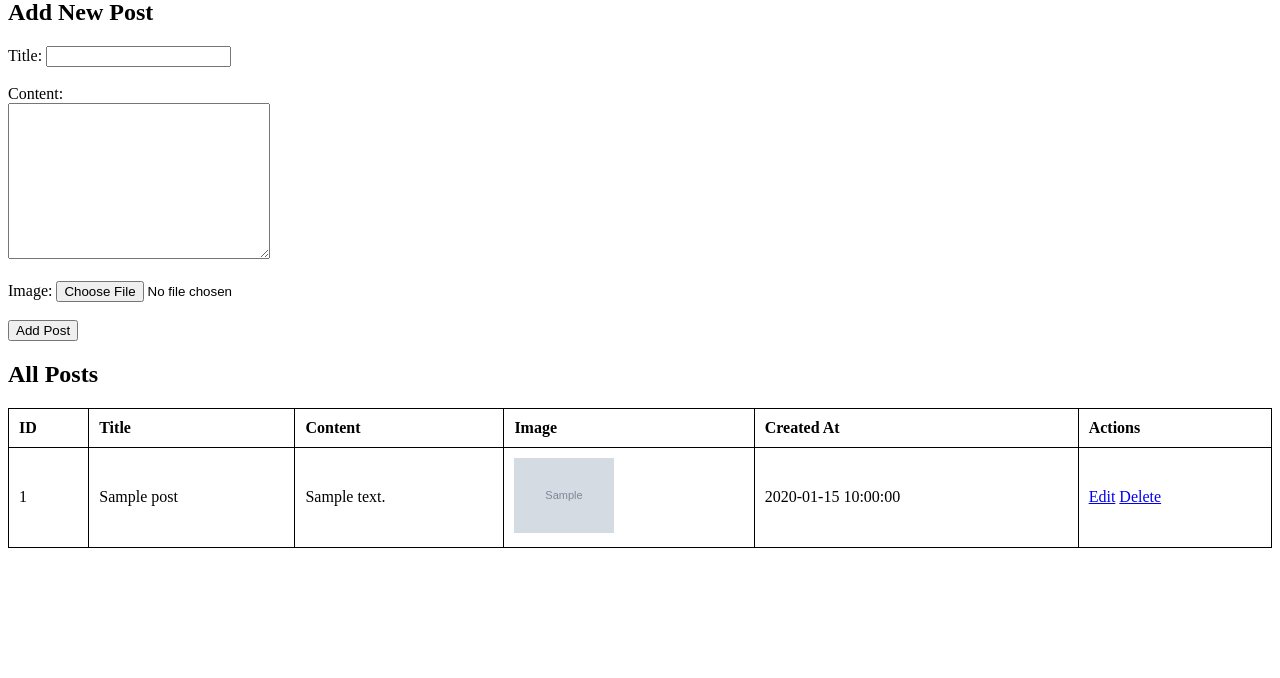
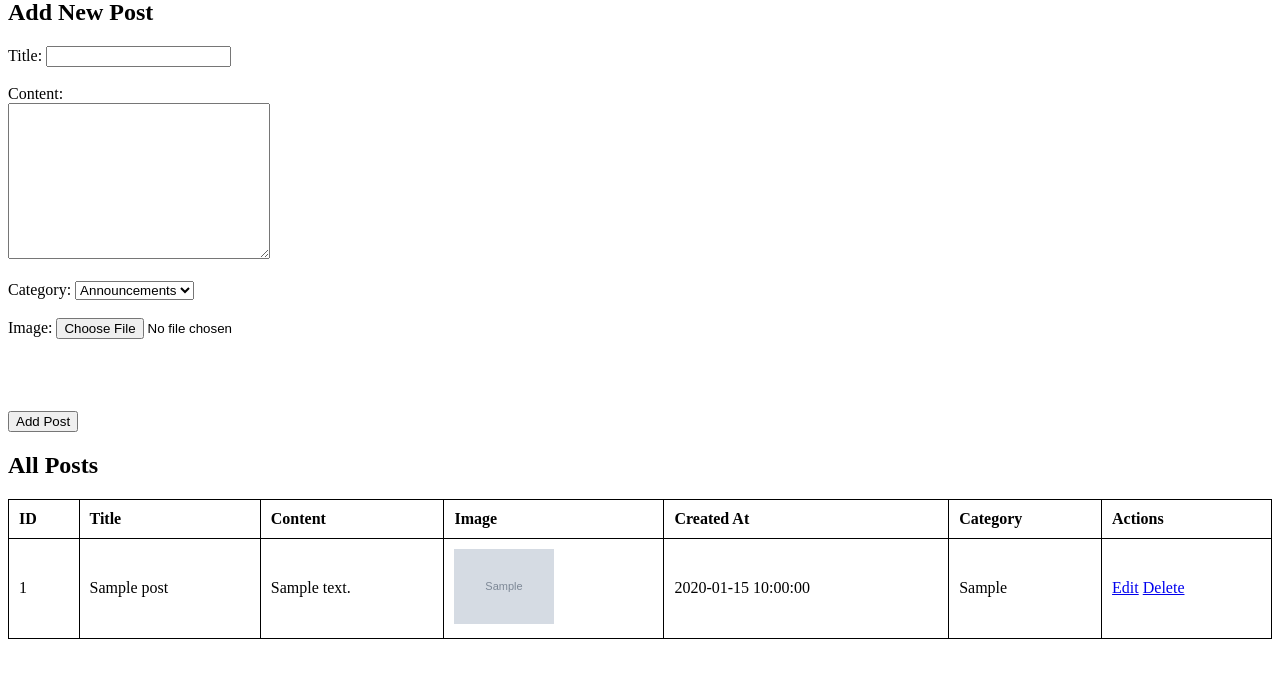
Before and after one commit to somlom/artSite, a PHP site: page /admin.php in a window 1280 px wide. Shown: the part 81-759 px from the top of the page. Run offline with PHP 8.4, Linux system fonts and the light colour scheme; tables that the repository leaves empty or names only in its code hold one stand-in row (values such as "Sample post"); grey boxes marked "Sample" are stand-in pictures.

Commit message:
pic preview, suggestions started

```diff
--- a/admin.php
+++ b/admin.php
@@ -1,64 +1,28 @@
 <?php
 include 'db.php';
+include 'helpers/admin.php';  // Include the functions file
 
 // Handle post deletion
 if (isset($_GET['delete'])) {
     $id = intval($_GET['delete']);
-    $conn->query("DELETE FROM posts WHERE id=$id");
-    header("Location: admin.php");
-    exit;
+    deletePost($conn, $id);
 }
 
 // Handle post editing
+$edit_post = null;
 if (isset($_GET['edit'])) {
     $edit_id = intval($_GET['edit']);
-    $edit_result = $conn->query("SELECT * FROM posts WHERE id=$edit_id");
-    $edit_post = $edit_result->fetch_assoc();
+    $edit_post = editPost($conn, $edit_id);
 }
 
 // Handle post update
 if ($_SERVER['REQUEST_METHOD'] == 'POST' && isset($_POST['update_post'])) {
-    $id = intval($_POST['post_id']);
-    $title = $conn->real_escape_string($_POST['title']);
-    $content = $conn->real_escape_string($_POST['content']);
-
-    // Handle file upload
-    $image_path = $_POST['existing_image'];
-    if (isset($_FILES['image']) && $_FILES['image']['error'] == UPLOAD_ERR_OK) {
-        $image_name = basename($_FILES['image']['name']);
-        $target_dir = "static/pic/";
-        $target_file = $target_dir . time() . "_" . $image_name;
-
-        if (move_uploaded_file($_FILES['image']['tmp_name'], $target_file)) {
-            $image_path = $conn->real_escape_string($target_file);
-        }
-    }
-
-    $conn->query("UPDATE posts SET title='$title', content='$content', image_path='$image_path' WHERE id=$id");
-    header("Location: admin.php");
-    exit;
+    updatePost($conn, $_POST['post_id'], $_POST['title'], $_POST['content'], $_POST['category'], $_POST['existing_image'], $_FILES['image']);
 }
 
 // Handle new post submission
 if ($_SERVER['REQUEST_METHOD'] == 'POST' && !isset($_POST['update_post'])) {
-    $title = $conn->real_escape_string($_POST['title']);
-    $content = $conn->real_escape_string($_POST['content']);
-
-    // Handle file upload
-    $image_path = '';
-    if (isset($_FILES['image']) && $_FILES['image']['error'] == UPLOAD_ERR_OK) {
-        $image_name = basename($_FILES['image']['name']);
-        $target_dir = "static/pic/";
-        $target_file = $target_dir . time() . "_" . $image_name;
-
-        if (move_uploaded_file($_FILES['image']['tmp_name'], $target_file)) {
-            $image_path = $conn->real_escape_string($target_file);
-        }
-    }
-
-    $conn->query("INSERT INTO posts (title, content, image_path) VALUES ('$title', '$content', '$image_path')");
-    header("Location: admin.php");
-    exit;
+    addNewPost($conn, $_POST['title'], $_POST['content'], $_POST['category'], $_FILES['image']);
 }
 
 // Fetch all posts
@@ -67,64 +31,82 @@ $result = $conn->query("SELECT * FROM posts ORDER BY created_at DESC");
 
 <!DOCTYPE html>
 <html lang="en">
+
 <head>
     <meta charset="UTF-8">
     <title>Admin Page - Manage Posts</title>
-    <script>
-        function confirmDeletion(postId, postTitle) {
-            var userInput = prompt("To confirm deletion, please type the post title:");
-            if (userInput === postTitle) {
-                window.location.href = 'admin.php?delete=' + postId;
-            } else {
-                alert("Post title does not match. Deletion cancelled.");
-            }
-        }
-    </script>
-    <style>
-        table {
-            width: 100%;
-            border-collapse: collapse;
-        }
-        table, th, td {
-            border: 1px solid black;
-        }
-        th, td {
-            padding: 10px;
-            text-align: left;
-        }
-        form {
-            margin-bottom: 20px;
-        }
-    </style>
+    <link rel="stylesheet" href="static/css/admin.css">
+    <script src="static/js/admin.js"></script>
 </head>
+
 <body>
     <h1>Manage Posts</h1>
 
-    <?php if (isset($edit_post)): ?>
+    <?php if (isset($edit_post)) : ?>
         <form method="post" action="admin.php" enctype="multipart/form-data">
             <h2>Edit Post</h2>
+
             <input type="hidden" name="post_id" value="<?php echo $edit_post['id']; ?>">
+
             <label for="title">Title:</label>
             <input type="text" id="title" name="title" value="<?php echo htmlspecialchars($edit_post['title']); ?>" required><br><br>
+
             <label for="content">Content:</label><br>
             <textarea id="content" name="content" rows="10" cols="30" required><?php echo htmlspecialchars($edit_post['content']); ?></textarea><br><br>
+
+            <label for="category">Category:</label>
+            <select id="category" name="category" required>
+                <option value="Announcements" <?php if ($edit_post['category'] == 'Announcements') echo 'selected'; ?>>Announcements</option>
+                <option value="Concerts" <?php if ($edit_post['category'] == 'Concerts') echo 'selected'; ?>>Concerts</option>
+                <option value="Albums" <?php if ($edit_post['category'] == 'Albums') echo 'selected'; ?>>Albums</option>
+                <option value="Suggest me" <?php if ($edit_post['category'] == 'Suggest me') echo 'selected'; ?>>Suggest me</option>
+            </select><br><br>
+
             <label for="image">Image:</label>
-            <input type="file" id="image" name="image" accept="image/*"><br><br>
+            <input type="file" id="image" name="image" accept="image/*" onchange="previewImage(this)"><br><br>
             <input type="hidden" name="existing_image" value="<?php echo htmlspecialchars($edit_post['image_path']); ?>">
-            <?php if (!empty($edit_post['image_path'])): ?>
-                <img src="<?php echo htmlspecialchars($edit_post['image_path']); ?>" alt="Post Image" style="max-width: 100px; max-height: 100px;"><br><br>
+
+            <?php if (!empty($edit_post['image_path'])) : ?>
+
+                <img id="imagePreview" src="<?php echo htmlspecialchars($edit_post['image_path']); ?>" alt="Post Image" style="display: block;"><br>
+                <span id="removeImage" onclick="removeImage()">Remove Image &#x274C;</span><br><br>
+
+            <?php else : ?>
+
+                <img id="imagePreview" src="" alt="Post Image"><br>
+                <span id="removeImage" onclick="removeImage()">Remove Image &#x274C;</span><br><br>
+
             <?php endif; ?>
+
             <input type="submit" name="update_post" value="Update Post">
+
         </form>
-    <?php else: ?>
+    <?php else : ?>
         <form method="post" action="admin.php" enctype="multipart/form-data">
             <h2>Add New Post</h2>
-            <label for="title">Title:</label>
-            <input type="text" id="title" name="title" required><br><br>
-            <label for="content">Content:</label><br>
-            <textarea id="content" name="content" rows="10" cols="30" required></textarea><br><br>
-            <label for="image">Image:</label>
-            <input type="file" id="image" name="image" accept="image/*"><br><br>
+            <div class="form-group">
+                <label for="title">Title:</label>
+                <input type="text" id="title" name="title" required><br><br>
+            </div>
+            <div class="form-group">
+                <label for="content">Content:</label><br>
+                <textarea id="content" name="content" rows="10" cols="30" required></textarea><br><br>
+            </div>
+            <div class="form-group">
+                <label for="category">Category:</label>
+                <select id="category" name="category" required>
+                    <option value="Announcements">Announcements</option>
+                    <option value="Concerts">Concerts</option>
+                    <option value="Albums">Albums</option>
+                    <option value="Suggest me">Suggest me</option>
+                </select><br><br>
+            </div>
+            <div class="form-group">
+                <label for="image">Image:</label>
+                <input type="file" id="image" name="image" accept="image/*" onchange="previewImage(this)"><br><br>
+                <img id="imagePreview" src="" alt="Post Image"><br>
+                <span id="removeImage" onclick="removeImage()">Remove Image &#x274C;</span><br><br>
+            </div>
             <input type="submit" value="Add Post">
         </form>
     <?php endif; ?>
@@ -137,26 +119,28 @@ $result = $conn->query("SELECT * FROM posts ORDER BY created_at DESC");
             <th>Content</th>
             <th>Image</th>
             <th>Created At</th>
+            <th>Category</th>
             <th>Actions</th>
         </tr>
-        <?php while ($row = $result->fetch_assoc()): ?>
+        <?php while ($row = $result->fetch_assoc()) : ?>
             <tr>
                 <td><?php echo $row['id']; ?></td>
                 <td><?php echo htmlspecialchars($row['title']); ?></td>
                 <td><?php echo nl2br(htmlspecialchars($row['content'])); ?></td>
                 <td>
-                    <?php if (!empty($row['image_path'])): ?>
+                    <?php if (!empty($row['image_path'])) : ?>
                         <img src="<?php echo htmlspecialchars($row['image_path']); ?>" alt="Post Image" style="max-width: 100px; max-height: 100px;">
                     <?php endif; ?>
                 </td>
                 <td><?php echo $row['created_at']; ?></td>
+                <td><?php echo htmlspecialchars($row['category']); ?></td>
                 <td>
                     <a href="admin.php?edit=<?php echo $row['id']; ?>">Edit</a>
-                    <!-- <a href="admin.php?delete=<?php echo $row['id']; ?>" onclick="return confirm('Are you sure?')">Delete</a> -->
                     <a href="javascript:void(0);" onclick="confirmDeletion(<?php echo $row['id']; ?>, '<?php echo htmlspecialchars(addslashes($row['title'])); ?>')">Delete</a>
                 </td>
             </tr>
         <?php endwhile; ?>
     </table>
 </body>
+
 </html>
--- /dev/null
+++ b/helpers/admin.php
@@ -0,0 +1,62 @@
+<?php
+include 'db.php';
+
+function deletePost($conn, $id)
+{
+    $id = intval($id);
+    $conn->query("DELETE FROM posts WHERE id=$id");
+    header("Location: admin.php");
+    exit;
+}
+
+function editPost($conn, $edit_id)
+{
+    $edit_id = intval($edit_id);
+    $edit_result = $conn->query("SELECT * FROM posts WHERE id=$edit_id");
+    return $edit_result->fetch_assoc();
+}
+
+function updatePost($conn, $id, $title, $content, $category, $existing_image, $image_file)
+{
+    $id = intval($id);
+    $title = $conn->real_escape_string($title);
+    $content = $conn->real_escape_string($content);
+    $category = $conn->real_escape_string($category);
+
+    $image_path = $existing_image;
+    if (!empty($image_file['name'])) {
+        $target_dir = "static/pic/";
+        $image_name = basename($image_file['name']);
+        $target_file = $target_dir . time() . "_" . $image_name;
+
+        if (move_uploaded_file($image_file['tmp_name'], $target_file)) {
+            $image_path = $conn->real_escape_string($target_file);
+        }
+    }
+
+    $conn->query("UPDATE posts SET title='$title', content='$content', image_path='$image_path', category='$category' WHERE id=$id");
+    header("Location: admin.php");
+    exit;
+}
+
+function addNewPost($conn, $title, $content, $category, $image_file)
+{
+    $title = $conn->real_escape_string($title);
+    $content = $conn->real_escape_string($content);
+    $category = $conn->real_escape_string($category);
+
+    $image_path = '';
+    if (!empty($image_file['name'])) {
+        $target_dir = "static/pic/";
+        $image_name = basename($image_file['name']);
+        $target_file = $target_dir . time() . "_" . $image_name;
+
+        if (move_uploaded_file($image_file['tmp_name'], $target_file)) {
+            $image_path = $conn->real_escape_string($target_file);
+        }
+    }
+
+    $conn->query("INSERT INTO posts (title, content, image_path, category) VALUES ('$title', '$content', '$image_path', '$category')");
+    header("Location: admin.php");
+    exit;
+}
--- /dev/null
+++ b/static/css/admin.css
@@ -0,0 +1,39 @@
+table {
+  width: 100%;
+  border-collapse: collapse;
+}
+
+table,
+th,
+td {
+  border: 1px solid black;
+}
+
+th,
+td {
+  padding: 10px;
+  text-align: left;
+}
+
+form {
+  margin-bottom: 20px;
+}
+
+#imagePreview {
+  max-width: 300px;
+  max-height: 300px;
+  display: none;
+  transition: all 0.3s ease-in-out;
+}
+
+#imagePreview:hover {
+  width: 80vw;
+  max-height: 100vh;
+  /* transition: all 0.3s ease-in-out; */
+}
+
+#removeImage {
+  display: none;
+  cursor: pointer;
+  color: red;
+}
```
Also changed, not shown: static/js/admin.js (added, +36 -0 lines), README.md, static/pic/1720268163_Screenshot 2024-03-08 083231.png (added), static/pic/1720273349_Screenshot 2023-11-28 161721.png (added), static/pic/1720274904_Screenshot 2023-11-28 161721.png (added).
